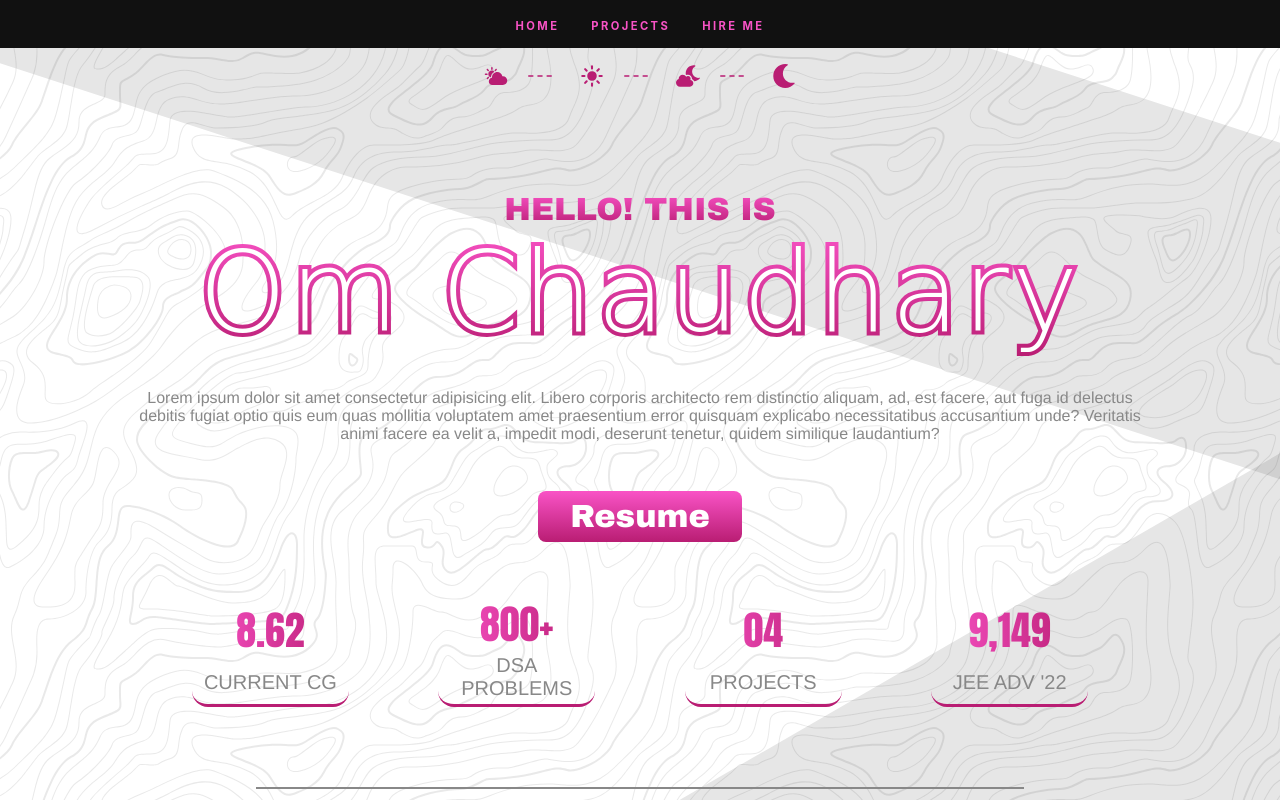
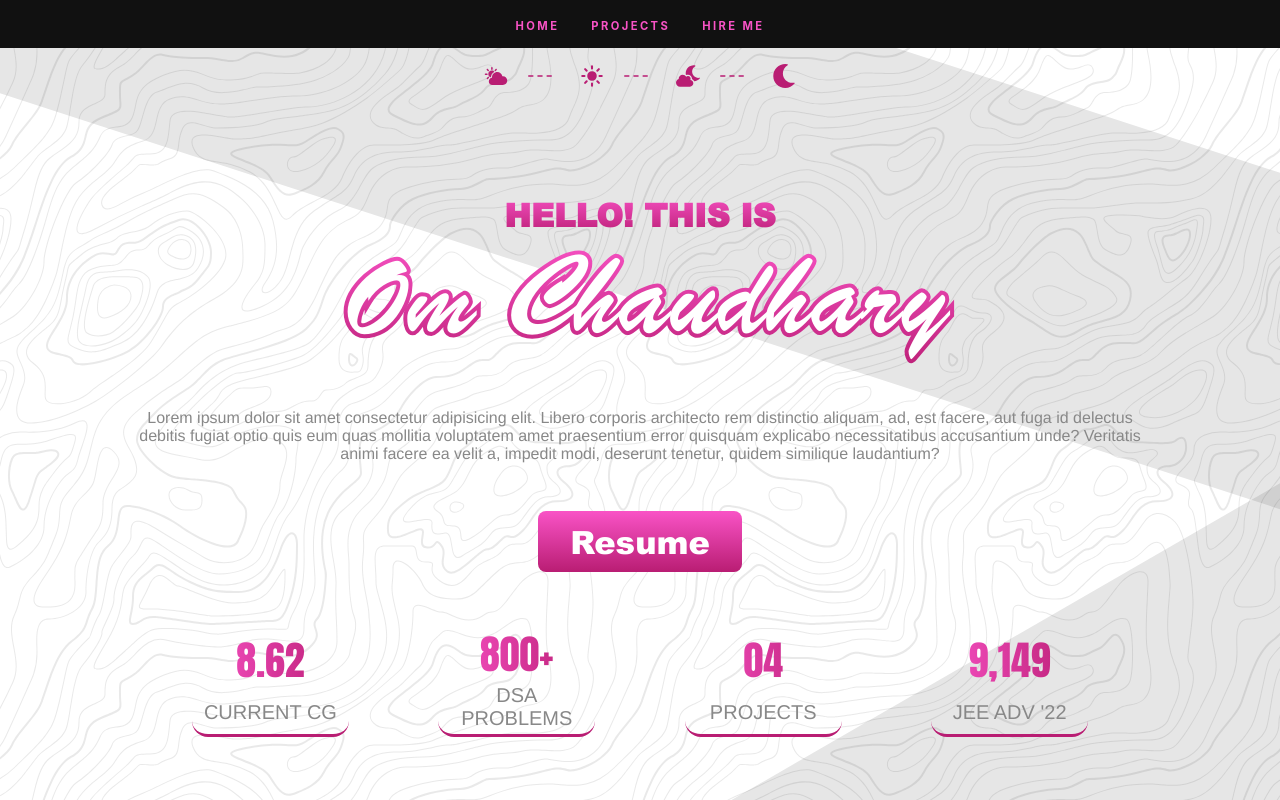
Before and after one commit to I-m-OM/nexus, a React (Create React App) app: page / in a window 1280 px wide. Shown: the top 800 px of the page. Built offline with nearby package versions, Linux system fonts and the light colour scheme.

Commit message:
added fonts

```diff
--- a/src/components/Experience.jsx
+++ b/src/components/Experience.jsx
@@ -33,7 +33,7 @@ function Experience() {
       margin-top: 0.5rem;
       font-weight: 400;
       font-size: 1.5rem;
-      font-family: brush script mt;
+      font-family: "BrushScriptOpti-Regular", brush script mt;
       color: ${({ theme }) => theme.colors.master};
     }
 
--- a/src/components/Hero.jsx
+++ b/src/components/Hero.jsx
@@ -9,7 +9,7 @@ function Hero() {
     h5 {
       margin-top: 7rem;
       text-transform: uppercase;
-      font-family: arial black;
+      font-family: "ariblk", arial black, impact;
       font-size: 2rem;
       background: ${({ theme }) => theme.colors.textGradient};
       -webkit-background-clip: text;
@@ -18,7 +18,7 @@ function Hero() {
 
     h1 {
       font-weight: 200;
-      font-family: Brush Script MT, comic sans MS;
+      font-family: "BrushScriptOpti-Regular", Brush Script MT, comic sans MS;
       letter-spacing: 0.2rem;
       font-size: 7rem;
       background: ${({ theme }) => theme.colors.textGradient};
@@ -43,7 +43,7 @@ function Hero() {
       border-radius: 0.5rem;
       border: none;
       text-decoration: none;
-      font-family: arial black;
+      font-family: "ariblk", arial black, impact;
       background: ${({ theme }) => theme.colors.textGradient};
       color: ${({ theme }) => theme.colors.background};
 
--- a/src/index.css
+++ b/src/index.css
@@ -1,13 +1,26 @@
 body {
   margin: 0;
-  font-family: -apple-system, BlinkMacSystemFont, 'Segoe UI', 'Roboto', 'Oxygen',
-    'Ubuntu', 'Cantarell', 'Fira Sans', 'Droid Sans', 'Helvetica Neue',
+  font-family: -apple-system, BlinkMacSystemFont, "Segoe UI", "Roboto", "Oxygen",
+    "Ubuntu", "Cantarell", "Fira Sans", "Droid Sans", "Helvetica Neue",
     sans-serif;
   -webkit-font-smoothing: antialiased;
   -moz-osx-font-smoothing: grayscale;
 }
 
 code {
-  font-family: source-code-pro, Menlo, Monaco, Consolas, 'Courier New',
+  font-family: source-code-pro, Menlo, Monaco, Consolas, "Courier New",
     monospace;
 }
+
+@font-face {
+  font-family: "BrushScriptOpti-Regular";
+  src: local("BrushScriptOpti-Regular"),
+    url("./fonts/BrushScriptOpti-Regular.otf") format("opentype");
+  font-weight: normal;
+}
+
+@font-face {
+  font-family: "ariblk";
+  src: local("ariblk"), url("./fonts/ariblk.ttf") format("truetype");
+  font-weight: normal;
+}
```
Also changed, not shown: src/fonts/BrushScriptOpti-Regular.otf (added), src/fonts/ariblk.ttf (added).
